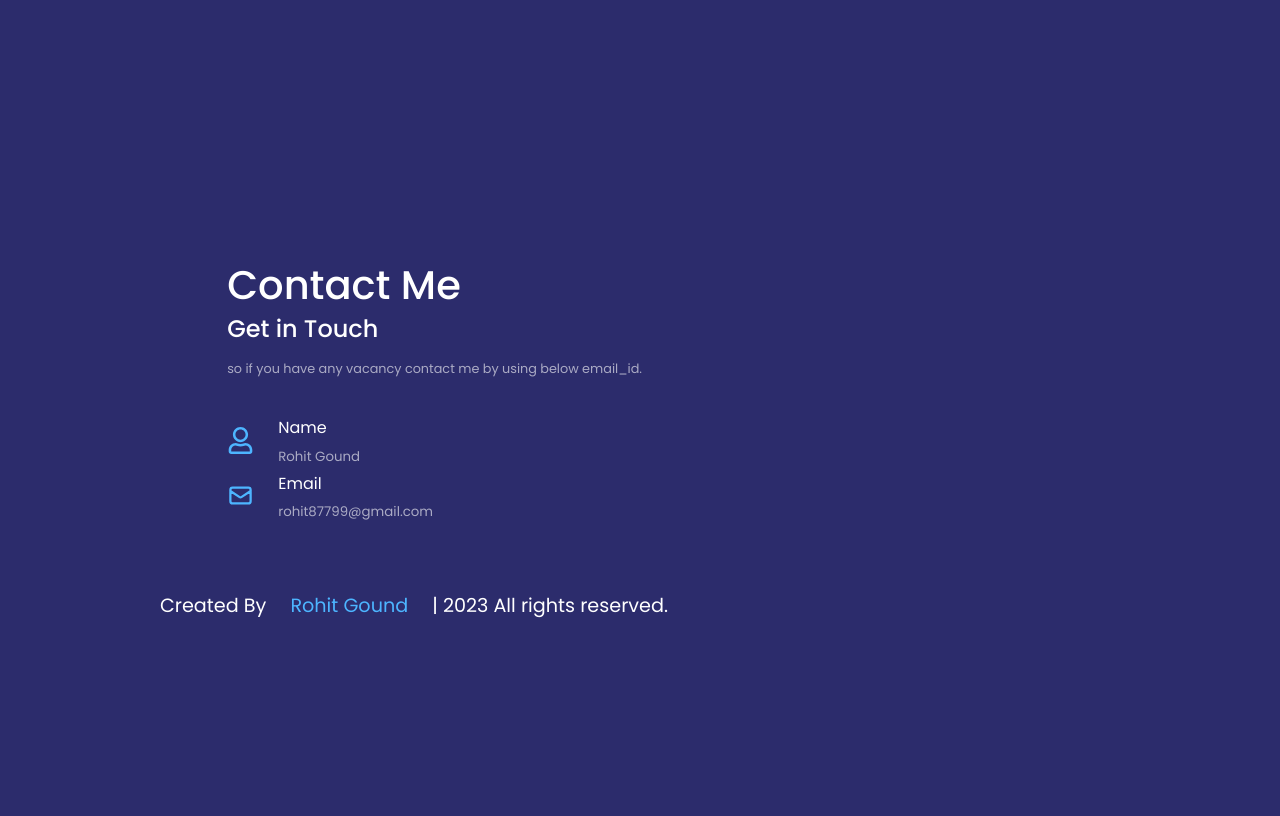
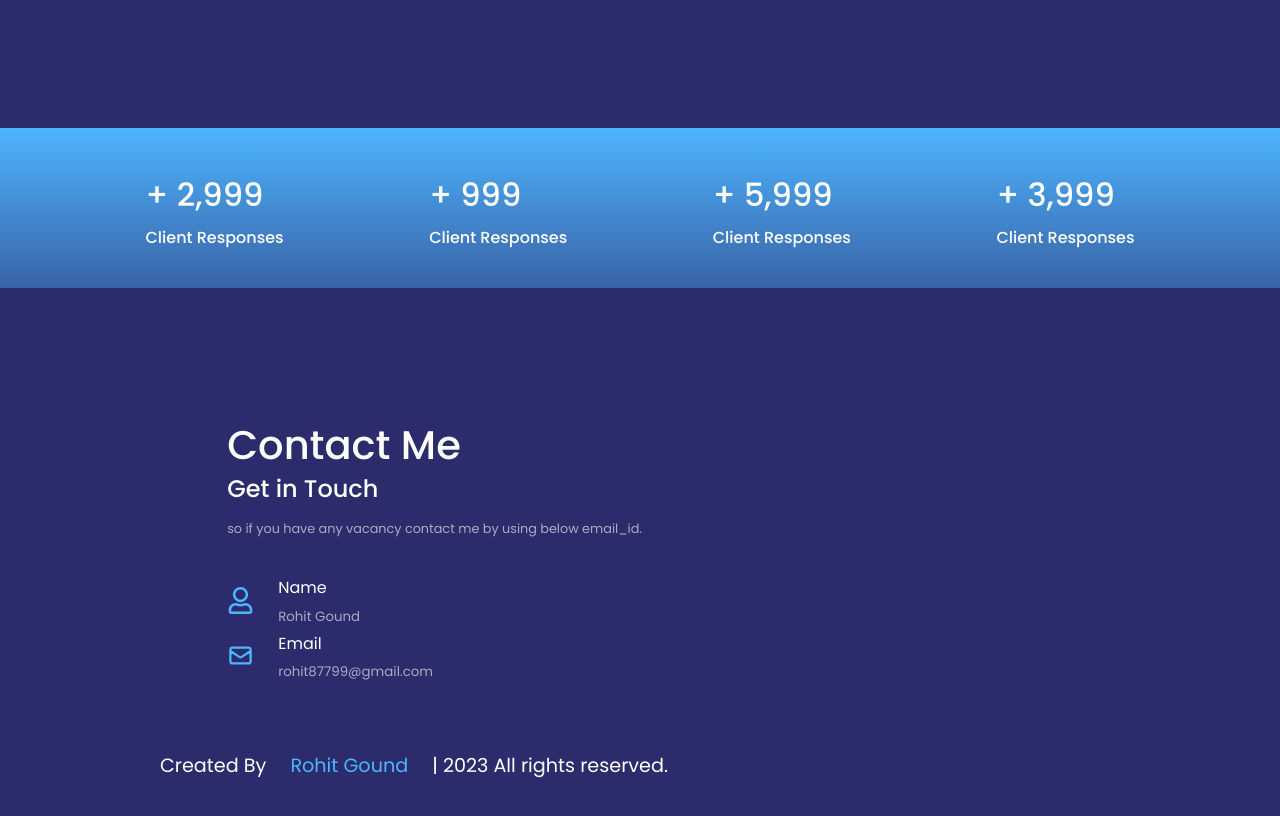
Before and after one commit to Rgound111/personal-portfolio, a React (Create React App) app: page / in a window 1280 px wide. Shown: the part 4880-5696 px from the top of the page. Before the commit the page ends 5552 px from the top, so only its background shows below. Built offline with nearby package versions, Linux system fonts and the light colour scheme.

Commit message:
Created CounterUp

```diff
--- a/package.json
+++ b/package.json
@@ -9,9 +9,11 @@
     "bootstrap": "^5.2.3",
     "react": "^18.2.0",
     "react-bootstrap": "^2.7.0",
+    "react-countup": "^6.4.2",
     "react-dom": "^18.2.0",
     "react-icons": "^4.7.1",
     "react-scripts": "5.0.1",
+    "react-scroll-trigger": "^0.6.14",
     "swiper": "^9.4.1",
     "web-vitals": "^2.1.4"
   },
--- a/src/App.js
+++ b/src/App.js
@@ -7,6 +7,7 @@ import Footer from './components/footer/Footer'
 import Mywork from './components/mywork/Mywork'
 import Skill from './components/skill/Skill'
 import Testimonial from './components/testimonial/Testimonial'
+import Counterup from './components/Counterup/Counterup'
 
 
 
@@ -19,6 +20,7 @@ const App = () => {
       <Mywork/>
       <Skill/>
       <Testimonial/>
+      <Counterup/>
       <Contact/>
       <Footer/>
     </div>
--- /dev/null
+++ b/src/components/Counterup/Counterup.css
@@ -0,0 +1,30 @@
+.counter {
+    display: flex;
+    justify-content: space-evenly;
+    align-items: center;
+    flex-direction: row;
+    row-gap: 3rem;
+    background: linear-gradient(var(--color-primary), var(--color-primary-variant));
+    height: 20vh;
+}
+
+.h1 {
+    font-size: 2rem;
+}
+
+.h3 {
+    font-size: 1rem;
+    /* color: var(--color-primary); */
+}
+
+/* ============= MEDIA QUERY (SMALL DEVICES) ===========*/
+
+@media screen and (max-width: 850px) {
+    .resp {
+        display: none;
+    }
+
+    .h3 {
+        font-size: 0.9rem;
+    }
+}
--- /dev/null
+++ b/src/components/Counterup/Counterup.jsx
@@ -0,0 +1,42 @@
+import React, { useState } from 'react'
+import CountUp from 'react-countup'
+import './Counterup.css'
+import ScrollTrigger from 'react-scroll-trigger'
+
+
+const Counterup = () => {
+    const [counterStart, setCounterStart] = useState(false)
+
+    return (
+        <ScrollTrigger onEnter={() => setCounterStart(true)} onExit={() => setCounterStart(false)} >
+                <div className='counter'>
+                <div className='h1'>
+                    <h1 className="h1">
+                        + {counterStart && <CountUp start={0} end={3000} duration={3} delay={0} />}
+                    </h1>
+                    < h3 className='h3'>Client Responses</h3>
+                </div>
+                <div className='resp'>
+                    <h1 className="h1">
+                      + {counterStart && <CountUp start={0} end={1000} duration={3} delay={0} />}
+                    </h1>
+                    < h3 className='h3'>Client Responses</h3>
+                </div>
+                <div>
+                    <h1 className="h1">
+                        + {counterStart && <CountUp start={2000} end={6000} duration={3} delay={0} />}
+                    </h1>
+                    < h3 className='h3'>Client Responses</h3>
+                </div>
+                <div className='resp'>
+                    <h1 className="h1">
+                        + {counterStart && <CountUp start={0} end={4000} duration={3} delay={0} />}
+                    </h1>
+                    < h3 className='h3'>Client Responses</h3>
+                </div>
+        </div>
+            </ScrollTrigger>
+    )
+}
+
+export default Counterup
--- a/src/index.css
+++ b/src/index.css
@@ -31,7 +31,7 @@ html{
 }
 
 ::-webkit-scrollbar{
-  display: none;
+  /* display: none; */
 }
 
 body{
```
Also changed, not shown: 1 other file (tests, documents, lock files or other folders).
